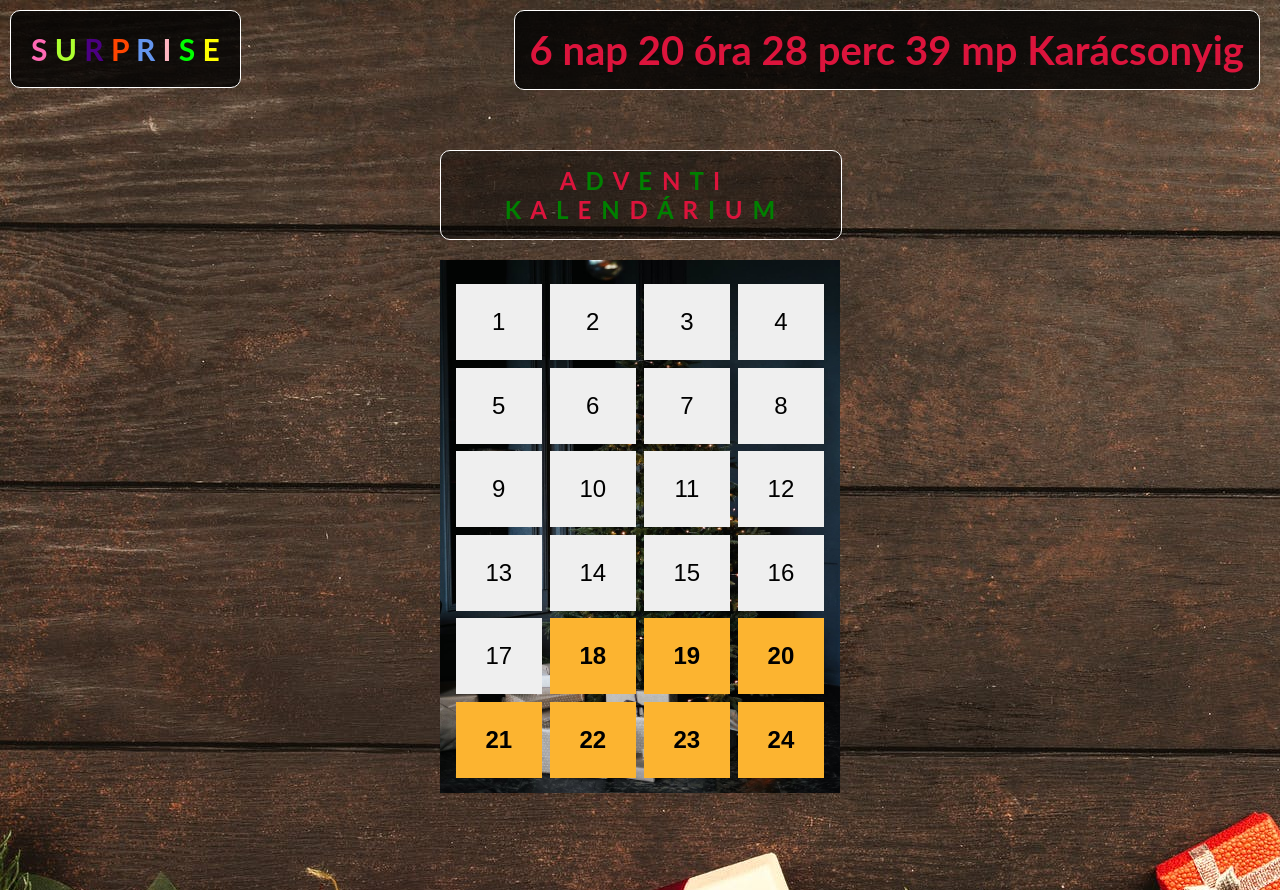
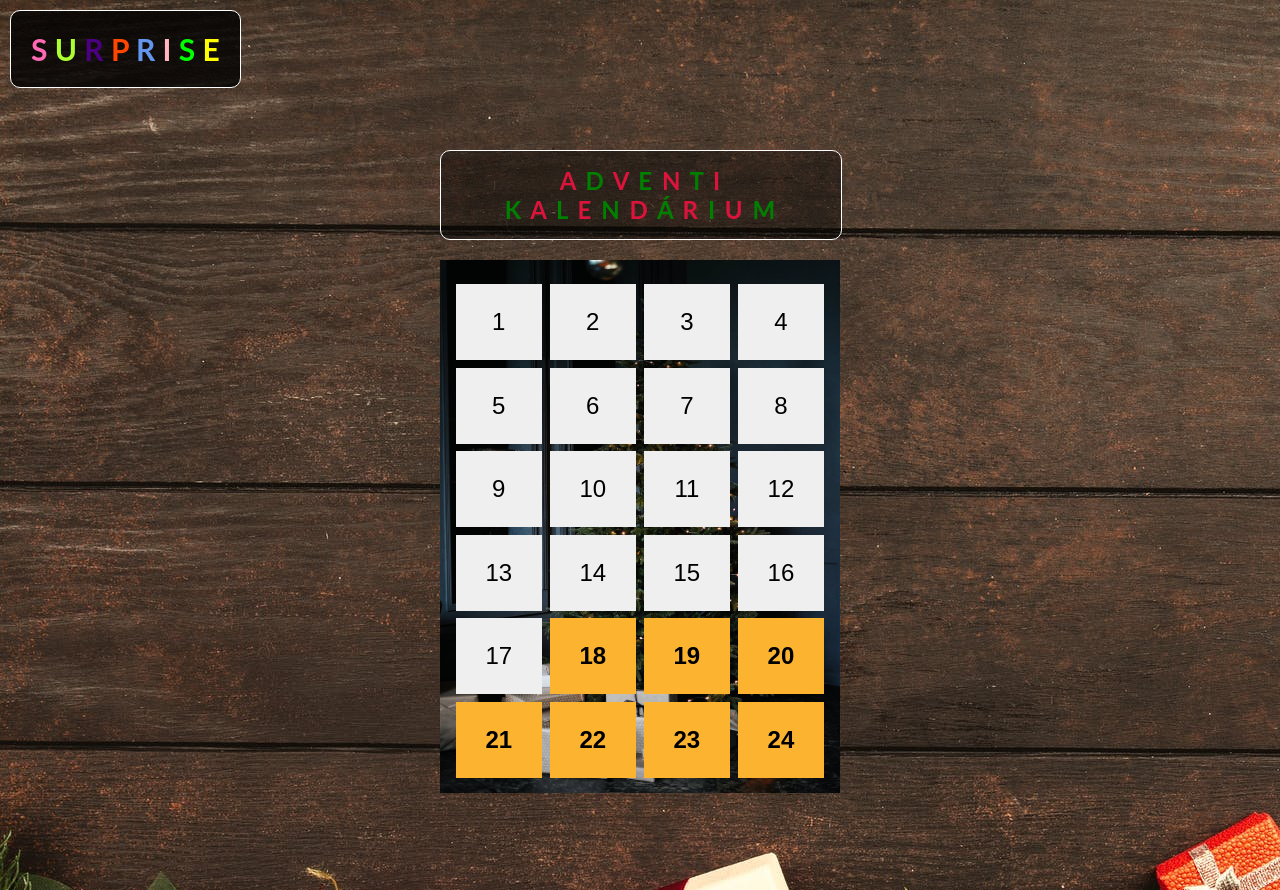
Before and after one commit to crausy/calendar, a plain HTML site: page index.html in a window 1280 px wide. Drawn offline with Linux system fonts and the light colour scheme.

Commit message:
final v.

```diff
--- a/index.html
+++ b/index.html
@@ -74,7 +74,6 @@
         </table>
       </article>
     </div>
-    <div id="szamlalo"></div>
 		<script src="script.js"></script>
 	</body>
 </html>
--- a/script.js
+++ b/script.js
@@ -74,22 +74,3 @@ function Door(calendar, day) {
 
 	return doors;
 })();
-
-var countDownDate = new Date("Dec 24 2020 20:00:00").getTime();
-
-function timer()
-{
-var timeNow = new Date();
-var distance = countDownDate - timeNow;
-var days = Math.floor(distance / (1000 * 60 * 60 * 24));
-var hours = Math.floor((distance % (1000 * 60 * 60 * 24)) / (1000 * 60 * 60));
-var minutes = Math.floor((distance % (1000 * 60 * 60)) / (1000 * 60));
-var seconds = Math.floor((distance % (1000 * 60)) / 1000);
-document.getElementById("szamlalo").innerHTML = days + " nap " + hours + " óra " + minutes + " perc " + seconds + " mp Karácsonyig";
-if (distance < 0) {
-    clearInterval(x);
-    document.getElementById("szamlalo").innerHTML = "KARÁCSONY";
-  }
-}
-
-var x = setInterval(timer, 1000);
--- a/style.css
+++ b/style.css
@@ -73,19 +73,6 @@ table#adventDoors {
 #adventDoors button a.disabled:hover {
 	background-color: green;
 }
-#szamlalo
-{
-  background-color: rgba(0, 0, 0, 0.8);
-  color: crimson;
-  font-weight: bold;
-  position: absolute;
-  top: 10px;
-  right: 20px;
-  font-size: 40px;
-  padding: 15px;
-  border: 1px solid white;
-  border-radius: 10px;
-}
 #surprise
 {
   position: absolute;
```
